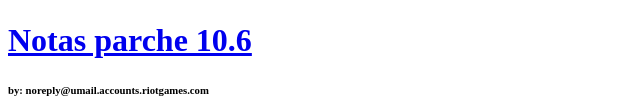
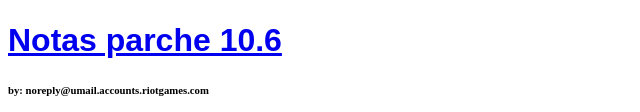
Before and after one commit to TinfoilBat/rss-to-html, a plain HTML site: page index.html in a window 1280 px wide. Shown: the part 311-423 px from the top of the page, without its empty margins (0-640 px from the left). Drawn offline with Linux system fonts and the light colour scheme.

Commit message:
-> Css creado.

```diff
--- a/index.html
+++ b/index.html
@@ -3,6 +3,7 @@
     <head>
         <meta http-equiv="Content-Type" content="text/html; charset=utf-8">
         <title>Inicio</title>
+        <link rel="stylesheet" type="text/css" href="styles.css">
     </head>
     <body>
         <div>
--- /dev/null
+++ b/styles.css
@@ -0,0 +1,3 @@
+h1 {
+    font-family: Arial, serif;
+}
```
Also changed, not shown: 1 other file.
